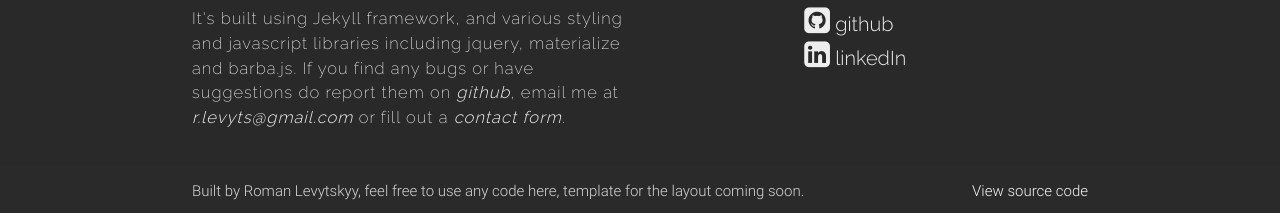
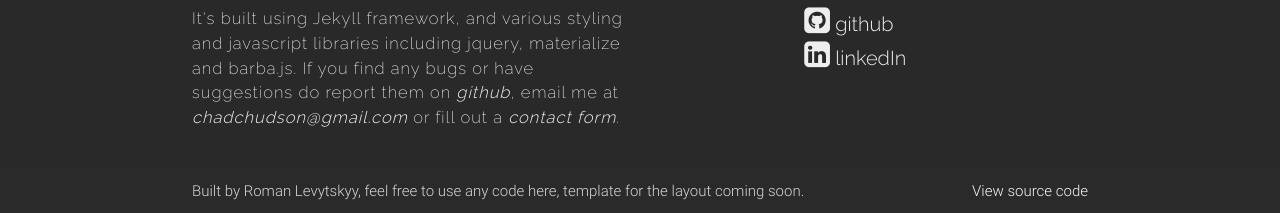
Before and after one commit to chadchudson/chadchudson.github.io, a Jekyll site: the page built from resume.html, in a window 1280 px wide and 900 px high, scrolled down 1603 px. Shown: the part 684-897 px from the top of the window. Built offline with Jekyll 4.4.1, drawn with Linux system fonts in a browser that asks for light colours; nearby versions of some CDN libraries; part of the change alters nothing that is shown.

Commit message:
initial updates to config yml

```diff
--- a/_config.yml
+++ b/_config.yml
@@ -14,18 +14,18 @@
 # You can create any custom variable you would like, and they will be accessible
 # in the templates via {{ site.myvariable }}.
 
-title: Roman Levytskyy
-email: "r.levyts@gmail.com"
+title: Chad Hudson
+email: "chadchudson@gmail.com"
 description: >
-  Ambitious and eager full stack web developer, looking to share my programming journey, as well as keep an organized list of projects in one place.
+  Chief Information Security Officer
 about_me: >
-  I'm a recent DevBootcamp graduate going into programming from a mathematical background. I got into programming because I love making things, but in most cases that requires tools and a workshop. Now I can work anytime, anywhere with all the latest tools readily available at my fingertips.
+  Resides in Kansas City with ...
 baseurl: "" # the subpath of your site, e.g. /blog
-url: "https://levytsroman.github.io/" # the base hostname & protocol for your site, e.g. http://example.com
-linked_in_link: "https://www.linkedin.com/in/levytsroman"
-github_link: "https://www.github.com/levytsroman"
-twitter_username: ""
-google_analytics_id: 'UA-117297510-1'
+url: "https://chadchudson.com" # the base hostname & protocol for your site, e.g. http://example.com
+linked_in_link: "https://www.linkedin.com/in/chadchudson"
+# github_link: "https://www.github.com/levytsroman"
+twitter_username: "chadchudson"
+google_analytics_id: 'UA-82626548-2'
 select_options: clear-filters HTML5 CSS3 SCSS javaScript jQuery materialize charts.js React jekyll Ruby-on-Rails Sinatra front-end back-end finished current
 sass:
   sass_dir: assets/css/main.css
```
